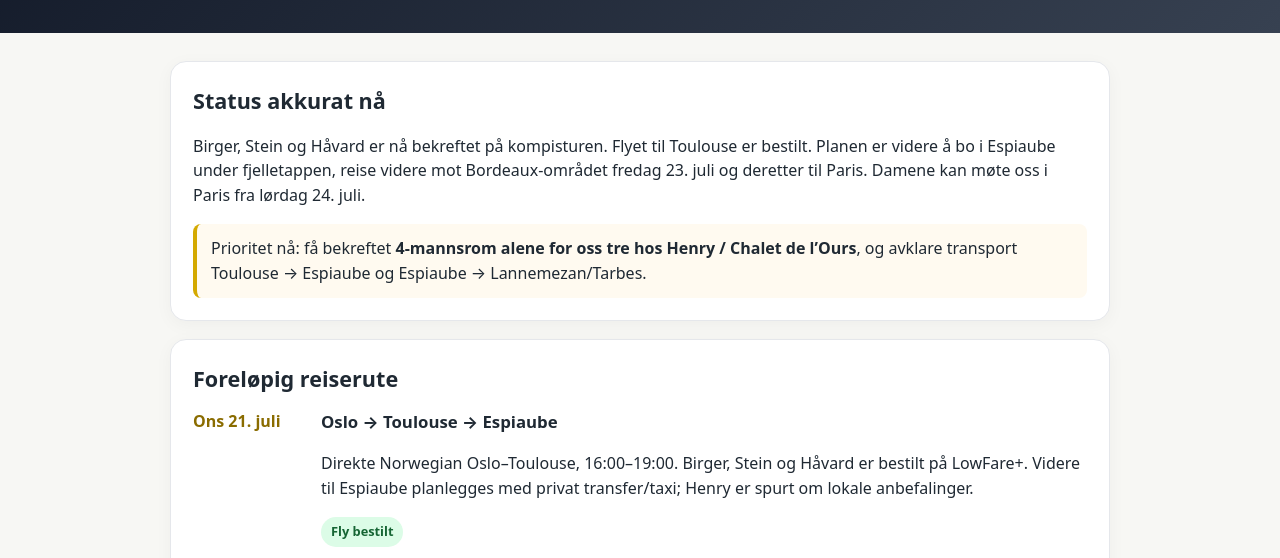
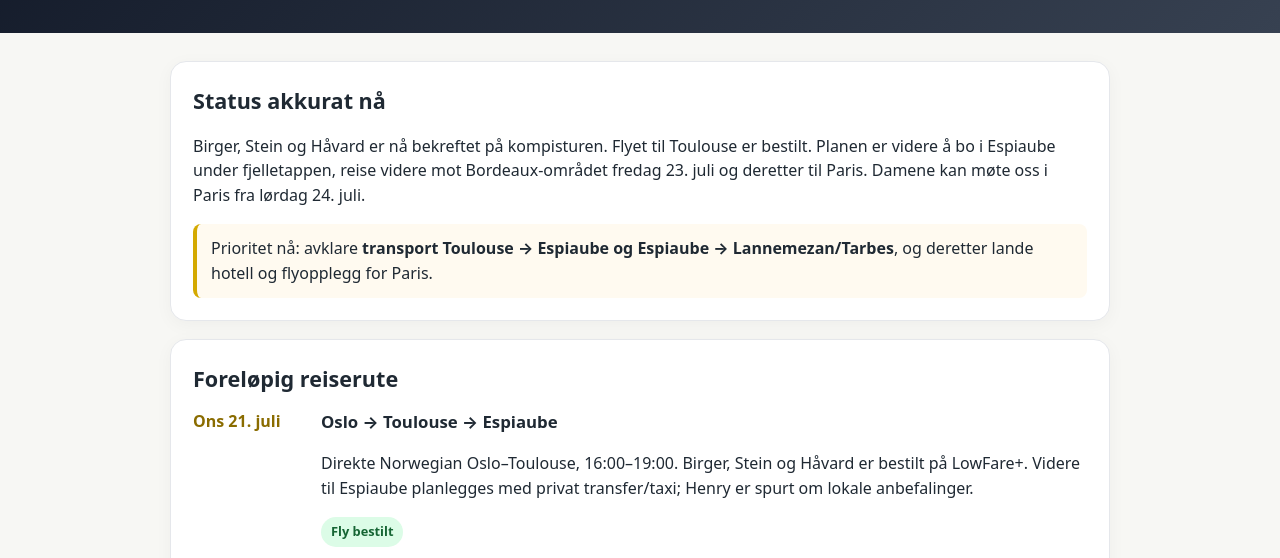
Before and after one commit to BirgerMarius/vikerkleiva, a plain HTML site: page tour/index.html in a window 1280 px wide. Shown: the part 199-757 px from the top of the page. Drawn offline with Linux system fonts and the light colour scheme.

Commit message:
Oppdater prioritet etter bekreftet rom

```diff
--- a/tour/index.html
+++ b/tour/index.html
@@ -46,7 +46,7 @@ footer{padding:24px 20px 40px;color:var(--muted);text-align:center;font-size:.9r
 <section class="card">
 <h2>Status akkurat nå</h2>
 <p>Birger, Stein og Håvard er nå bekreftet på kompisturen. Flyet til Toulouse er bestilt. Planen er videre å bo i Espiaube under fjelletappen, reise videre mot Bordeaux-området fredag 23. juli og deretter til Paris. Damene kan møte oss i Paris fra lørdag 24. juli.</p>
-<div class="note">Prioritet nå: få bekreftet <strong>4-mannsrom alene for oss tre hos Henry / Chalet de l’Ours</strong>, og avklare transport Toulouse → Espiaube og Espiaube → Lannemezan/Tarbes.</div>
+<div class="note">Prioritet nå: avklare <strong>transport Toulouse → Espiaube og Espiaube → Lannemezan/Tarbes</strong>, og deretter lande hotell og flyopplegg for Paris.</div>
 </section>
 
 <section class="card">
```
